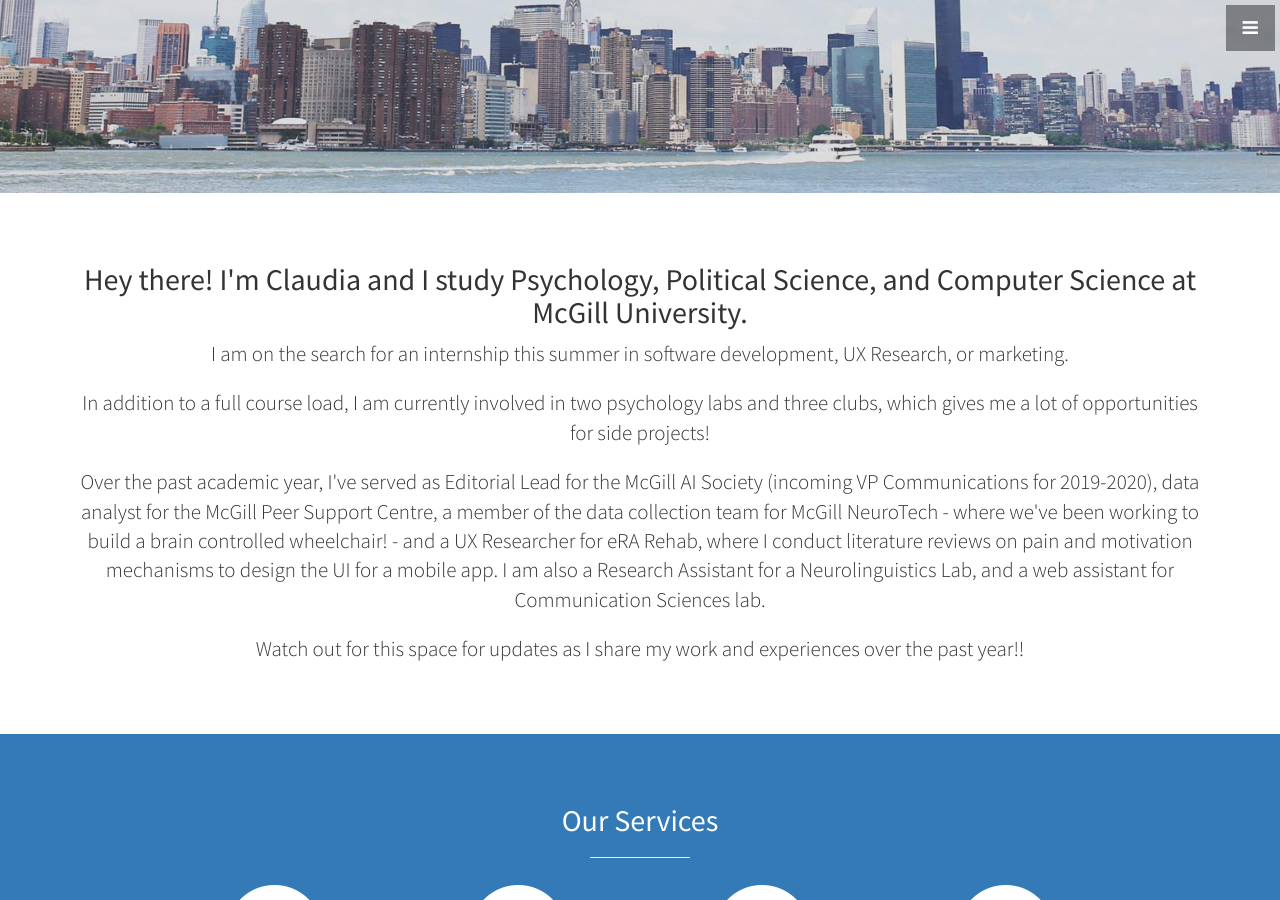
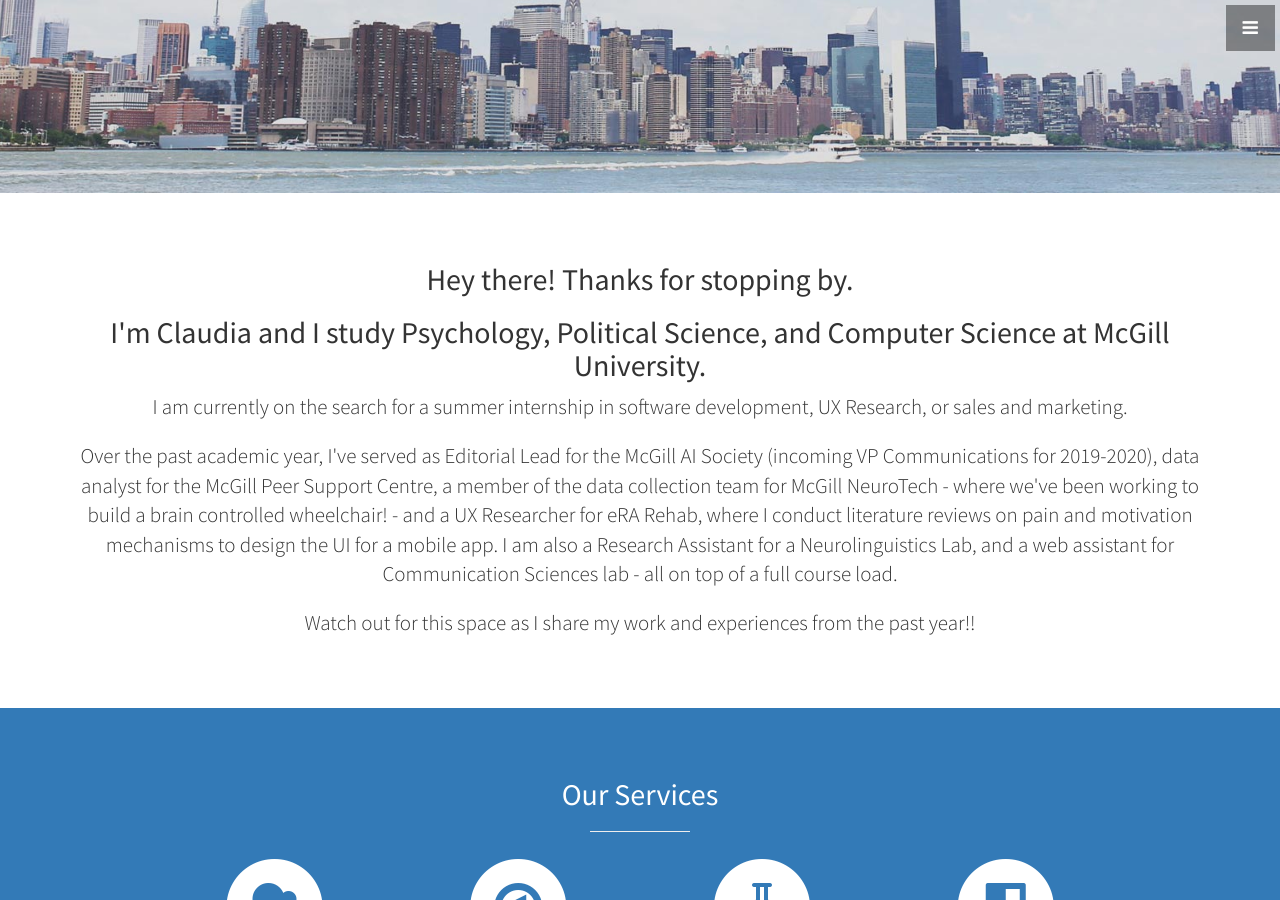
Before and after one commit to claudiahleung/claudiahleung.github.io, a Jekyll site: the page built from index.html, in a window 1280 px wide and 900 px high, scrolled down 707 px. Built offline with Jekyll 4.4.1, drawn with Linux system fonts in a browser that asks for light colours.

Commit message:
editedabout

```diff
--- a/_includes/about.html
+++ b/_includes/about.html
@@ -2,11 +2,11 @@
   <div class="container">
     <div class="row">
       <div class="col-lg-12 text-center">
-        <h2>Hey there! I'm Claudia and I study Psychology, Political Science, and Computer Science at McGill University.</h2>
-        <p class="lead">I am on the search for an internship this summer in software development, UX Research, or marketing.</p>
-        <p class="lead">In addition to a full course load, I am currently involved in two psychology labs and three clubs, which gives me a lot of opportunities for side projects!</p>
-        <p class="lead">Over the past academic year, I've served as Editorial Lead for the McGill AI Society (incoming VP Communications for 2019-2020), data analyst for the McGill Peer Support Centre, a member of the data collection team for McGill NeuroTech - where we've been working to build a brain controlled wheelchair! - and a UX Researcher for eRA Rehab, where I conduct literature reviews on pain and motivation mechanisms to design the UI for a mobile app. I am also a Research Assistant for a Neurolinguistics Lab, and a web assistant for Communication Sciences lab.</p>
-        <p class="lead">Watch out for this space for updates as I share my work and experiences over the past year!!</p>
+        <h2>Hey there! Thanks for stopping by.</h2>
+        <h2>I'm Claudia and I study Psychology, Political Science, and Computer Science at McGill University.</h2>
+        <p class="lead">I am currently on the search for a summer internship in software development, UX Research, or sales and marketing.</p>
+        <p class="lead">Over the past academic year, I've served as Editorial Lead for the McGill AI Society (incoming VP Communications for 2019-2020), data analyst for the McGill Peer Support Centre, a member of the data collection team for McGill NeuroTech - where we've been working to build a brain controlled wheelchair! - and a UX Researcher for eRA Rehab, where I conduct literature reviews on pain and motivation mechanisms to design the UI for a mobile app. I am also a Research Assistant for a Neurolinguistics Lab, and a web assistant for Communication Sciences lab - all on top of a full course load.</p>
+        <p class="lead">Watch out for this space as I share my work and experiences from the past year!!</p>
       </div>
     </div>
     <!-- /.row -->
```
